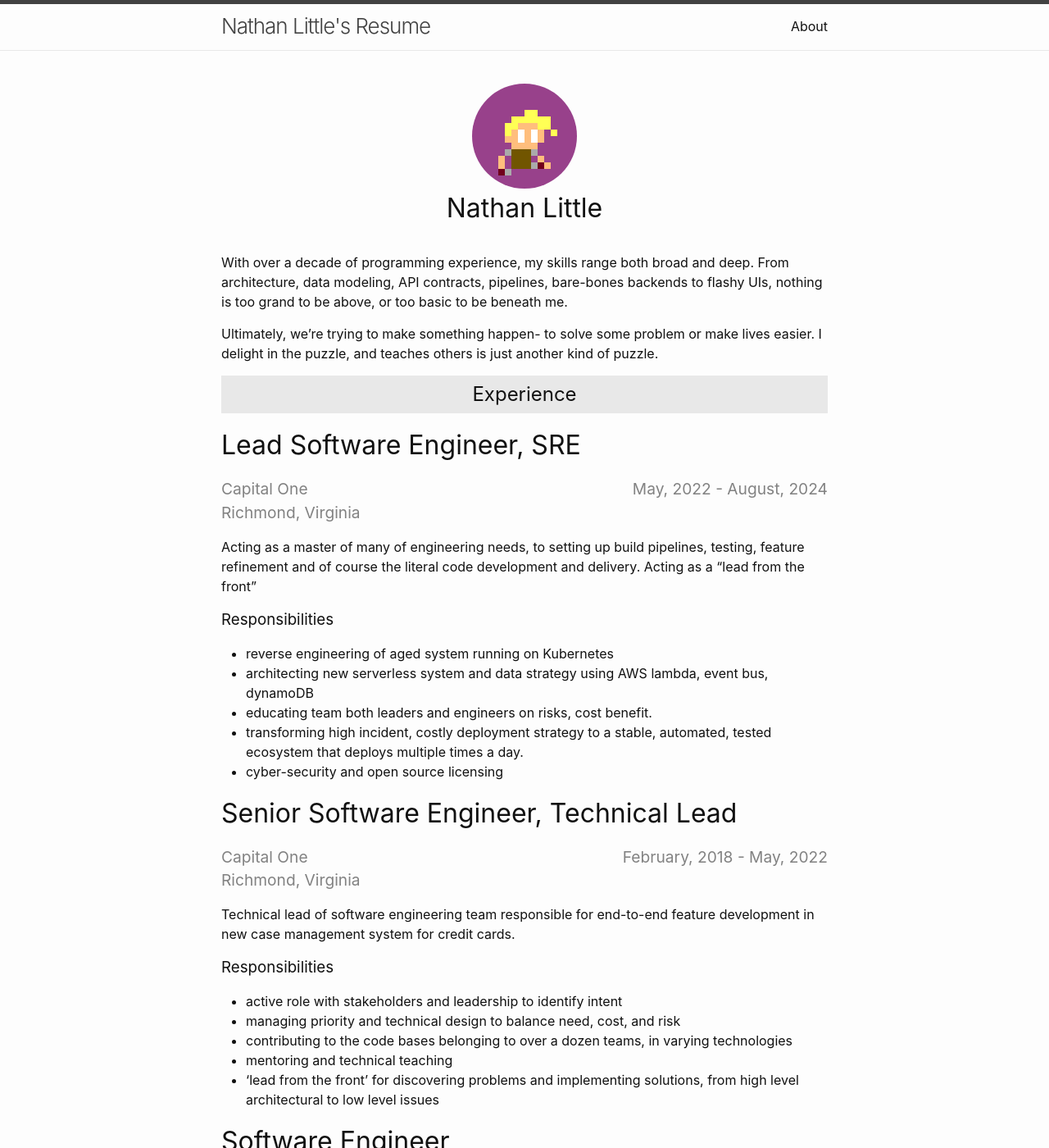
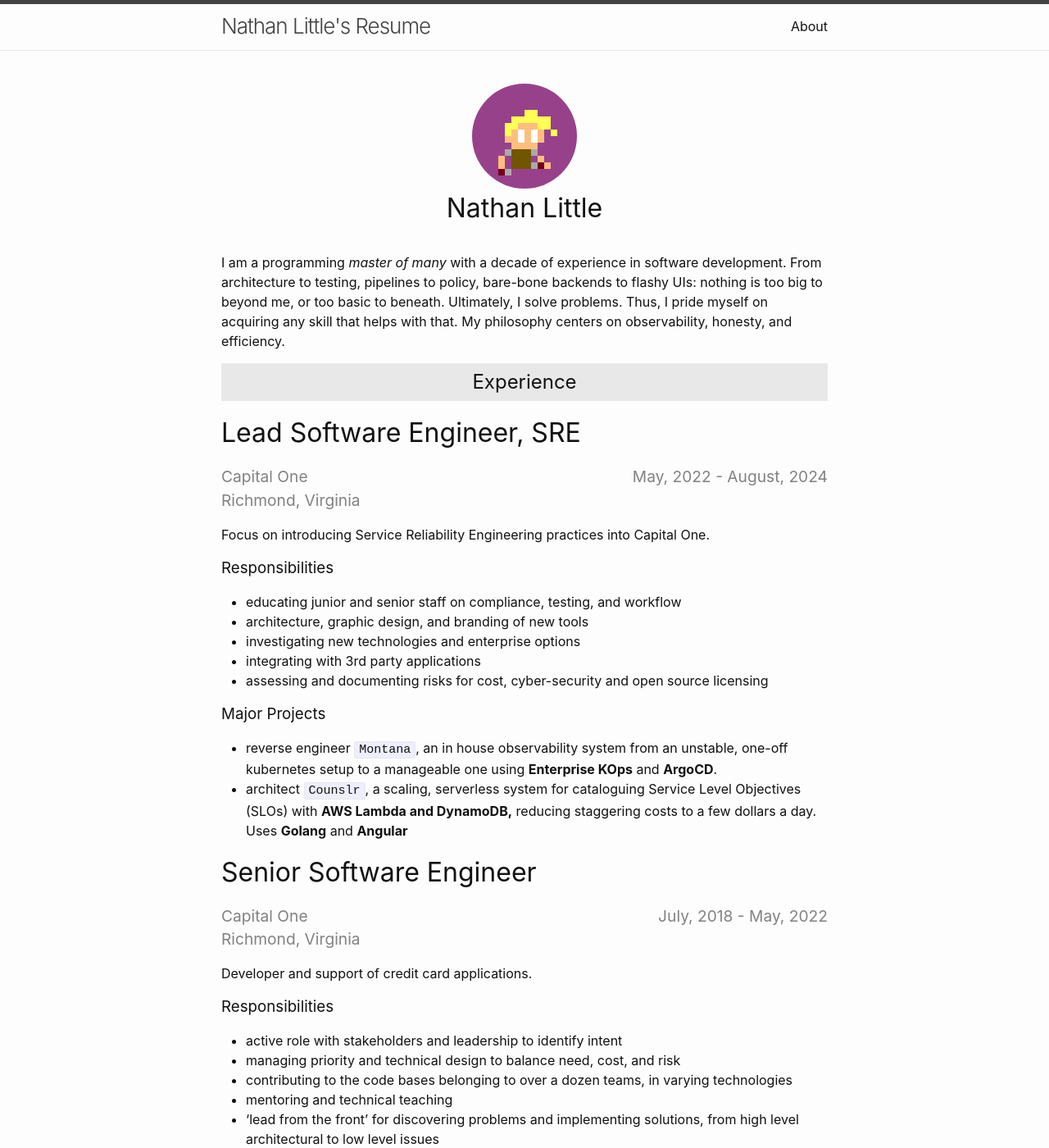
Before and after one commit to SekretOne/nathan-little-resume, a Jekyll site: the page built from index.markdown, in a window 1280 px wide and 1400 px high. Shown: the whole window at 82% size. Built offline with Jekyll 4.4.1, drawn with Linux system fonts in a browser that asks for light colours; some of the changed text lies outside the part shown.

Commit message:
Rework experience.yaml, intro.md

```diff
--- a/_data/experience.yaml
+++ b/_data/experience.yaml
@@ -4,26 +4,28 @@
   company: Capital One
   location: Richmond, Virginia
   description: |-
-    Acting as a master of many of engineering needs, to setting up build pipelines, testing, feature refinement and of
-    course the literal code development and delivery. Acting as a "lead from the front"
+    Focus on introducing Service Reliability Engineering practices into Capital One.
 
     ### Responsibilities
 
-    * reverse engineering of aged system running on Kubernetes
-    * architecting new serverless system and data strategy using AWS lambda, event bus, dynamoDB
-    * educating team both leaders and engineers on risks, cost benefit.
-    * transforming high incident, costly deployment strategy to a stable, automated, tested ecosystem that deploys multiple times a day.
-    * cyber-security and open source licensing
+    * educating junior and senior staff on compliance, testing, and workflow
+    * architecture, graphic design, and branding of new tools
+    * investigating new technologies and enterprise options
+    * integrating with 3rd party applications
+    * assessing and documenting risks for cost, cyber-security and open source licensing
 
+    ### Major Projects
 
-- position: Senior Software Engineer, Technical Lead
-  from: 2018-02-01
+    * reverse engineer `Montana`, an in house observability system from an unstable, one-off kubernetes setup to a manageable one using **Enterprise KOps** and **ArgoCD**.
+    * architect `Counslr`, a scaling, serverless system for cataloguing Service Level Objectives (SLOs) with **AWS Lambda and DynamoDB,** reducing staggering costs to a few dollars a day. Uses **Golang** and **Angular**
+
+- position: Senior Software Engineer
+  from: 2018-07-01
   to: 2022-05-01
   company: Capital One
   location: Richmond, Virginia
   description: |-
-    Technical lead of software engineering team responsible for end-to-end feature development in new case management
-    system for credit cards.
+    Developer and support of credit card applications.
 
     ### Responsibilities
 
@@ -33,27 +35,20 @@
     * mentoring and technical teaching
     * 'lead from the front' for discovering problems and implementing solutions, from high level architectural to low level issues
 
-- position: Software Engineer
-  from: 2018-07-01
-  to: 2020-02-01
-  company: Capital One
-  location: Richmond, Virginia
-  description: |-
-    Developer and support of credit card applications.
-
     ### Major Projects
 
-    * Cloud Migration of Visa Chargeback applications, java microservices with PostGres and Mongo databases
+    * cloud Migration of Visa Chargeback applications, java microservices with PostGres and Mongo databases
     * `JIT Chargeback Core`, *Spring Boot* cloud native chargeback orchestrator for in-house case management system
+    * partnered with Styra of **OPA** fame to build an entitlement system for Capital One's replacement case management system `Omnius`
 
-- position: Senior Software Engineer
+- position: Software Engineer
   from: 2016-06-01
   to: 2018-05-01
   company: Capital One
   location: Richmond, Virginia
   description: |-
-    Consultant like position in the TOC, bridging between engineering and production support, under the very broad
-    purview of automate, eliminate, and optimize.
+    Internal consultant to the newly formed TOC. Bridged between engineering and production support with the broad
+    purview of **automate, eliminate, and optimize.**
 
     ### Responsibilities
 
@@ -63,8 +58,8 @@
 
     ### Major Projects
 
-    * evaluation and replacement of company 'on call' machanism from Mir3 to PagerDuty
-    * `Bridget`, Slack bot for incidment management in python
+    * evaluation and replacement of company 'on call' machanism from Mir3 to PagerDuty.
+    * built `Bridget`, a serverless python Slack bot for incident management and bridge coordination.
 
 - position: Shared Applications Developer
   from: 2015-09-01
--- a/_includes/md/intro.md
+++ b/_includes/md/intro.md
@@ -1,5 +1,4 @@
-With over a decade of programming experience, my skills range both broad and deep. From architecture, data modeling, API contracts,
-pipelines, bare-bones backends to flashy UIs, nothing is too grand to be above, or too basic to be beneath me.
-
-Ultimately, we're trying to make something happen- to solve some problem or make lives easier. I delight in the puzzle,
-and teaches others is just another kind of puzzle.
+I am a programming *master of many* with a decade of experience in software development. From architecture to testing,
+pipelines to policy, bare-bone backends to flashy UIs: nothing is too big to beyond me, or too basic to beneath.
+Ultimately, I solve problems. Thus, I pride myself on acquiring any skill that helps with that. My philosophy centers on
+observability, honesty, and efficiency.
```
